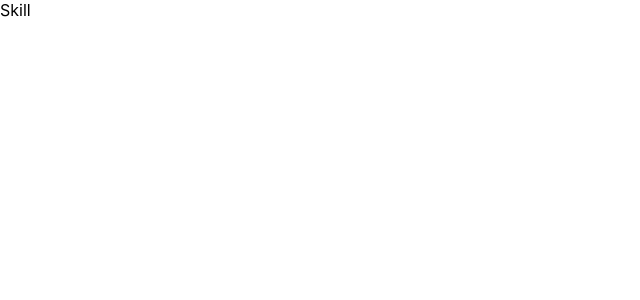
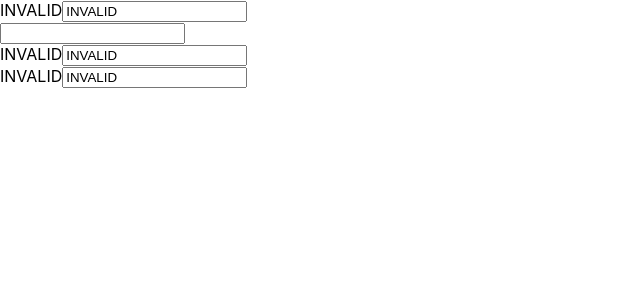
Before and after one commit to danni140c/gw2combat-ui, a React (Create React App) app: page / in a window 1280 px wide. Shown: the top 300 px of the page, without its empty margins (0-640 px from the left). Built offline with nearby package versions, Linux system fonts and the light colour scheme.

Commit message:
Updated Skill component still WIP

```diff
--- a/src/component/Skill/Skill.component.tsx
+++ b/src/component/Skill/Skill.component.tsx
@@ -1,9 +1,49 @@
-import { useReducer } from 'react';
+import React from 'react';
+import {
+  SkillKeyStateType,
+  WeaponTypeStateType,
+  WeaponPositionStateType,
+} from './Skill.config';
 
-type Props = {};
+type Props = {
+  skillKey: SkillKeyStateType;
+  weaponType: WeaponTypeStateType;
+  weaponPosition: WeaponPositionStateType;
+
+  setSkillKeyBaseClass: Function;
+  setSkillKeyName: Function;
+  setWeaponType: Function;
+  setWeaponPosition: Function;
+
+  updateSkill: Function;
+};
 
 export const Skill = (props: Props) => {
-  return <div>Skill</div>;
+  const {
+    skillKey: { baseClass, name },
+    weaponType,
+    weaponPosition,
+    setSkillKeyBaseClass,
+    setSkillKeyName,
+    setWeaponType,
+    setWeaponPosition,
+    updateSkill,
+  } = props;
+  return (
+    <div>
+      {baseClass}
+      <input value={baseClass} onChange={updateSkill(setSkillKeyBaseClass)} />
+      <br />
+      {name}
+      <input value={name} onChange={updateSkill(setSkillKeyName)} />
+      <br />
+      {weaponType}
+      <input value={weaponType} onChange={updateSkill(setWeaponType)} />
+      <br />
+      {weaponPosition}
+      <input value={weaponPosition} onChange={updateSkill(setWeaponPosition)} />
+    </div>
+  );
 };
 
 export default Skill;
--- a/src/component/Skill/Skill.config.ts
+++ b/src/component/Skill/Skill.config.ts
@@ -1,6 +1,7 @@
-import { Class, WeaponType } from '../../util/types';
+import { Class, WeaponType, WeaponPosition } from '../../util/types';
 
-type SkillKeyStateType = {
+/* skill_key */
+export type SkillKeyStateType = {
   baseClass: Class;
   name: string;
 };
@@ -22,7 +23,7 @@ enum SkillKeyAction {
 }
 
 export const skillKeyReducer = (
-  state: SkillKeyStateType,
+  state: SkillKeyStateType = initialSkillKey,
   action: SkillKeyActionType
 ): SkillKeyStateType => {
   switch (action.type) {
@@ -42,7 +43,13 @@ export const skillKeyUpdateBaseClass = (value: Class): SkillKeyActionType => ({
   baseClass: value,
 });
 
-type WeaponTypeStateType = Number;
+export const skillKeyUpdateName = (value: string): SkillKeyActionType => ({
+  type: SkillKeyAction.UpdateName,
+  name: value,
+});
+
+/* weapon_type */
+export type WeaponTypeStateType = WeaponType;
 
 export const initialWeaponType = WeaponType.Invalid;
 
@@ -51,7 +58,7 @@ type WeaponTypeActionType = {
 };
 
 export const weaponTypeReducer = (
-  state: WeaponTypeStateType,
+  state: WeaponTypeStateType = initialWeaponType,
   action: WeaponTypeActionType
 ): WeaponTypeStateType => {
   const { weaponType } = action;
@@ -61,3 +68,68 @@ export const weaponTypeReducer = (
 export const weaponTypeUpdate = (value: WeaponType): WeaponTypeActionType => ({
   weaponType: value,
 });
+
+/* weapon_position */
+export type WeaponPositionStateType = WeaponPosition;
+
+export const initialWeaponPosition = WeaponPosition.Invalid;
+
+type WeaponPositionActionType = {
+  weaponPosition: WeaponPosition;
+};
+
+export const weaponPositionReducer = (
+  state: WeaponPositionStateType = initialWeaponPosition,
+  action: WeaponPositionActionType
+) => {
+  const { weaponPosition } = action;
+  return weaponPosition;
+};
+
+export const weaponPositionUpdate = (
+  value: WeaponPosition
+): WeaponPositionActionType => ({
+  weaponPosition: value,
+});
+
+/* damage_coefficient */
+export type DamageCoefficientStateType = Number;
+
+export const initialDamageCoefficient = 0.0;
+
+type DamageCoefficientActionType = {
+  damageCoefficient: Number;
+};
+
+export const damageCoefficientReducer = (
+  state: DamageCoefficientStateType = initialDamageCoefficient,
+  action: DamageCoefficientActionType
+) => {
+  const { damageCoefficient } = action;
+  return damageCoefficient;
+};
+
+export const damageCoefficientUpdate = (value: Number) => ({
+  damageCoefficient: value,
+});
+
+/* cast_duration */
+export type CastDurationStateType = Number[];
+
+export const initialCastDuration = [0, 0];
+
+type CastDurationActionType = {
+  castDuration: Number[];
+};
+
+export const castDurationReducer = (
+  state: CastDurationStateType = initialCastDuration,
+  action: CastDurationActionType
+) => {
+  const { castDuration } = action;
+  return castDuration;
+};
+
+export const castDurationUpdate = (value: Number[]) => ({
+  castDuration: value,
+});
--- a/src/component/Skill/Skill.container.tsx
+++ b/src/component/Skill/Skill.container.tsx
@@ -1,10 +1,11 @@
-import { useReducer, useEffect } from 'react';
+import { useReducer, useEffect, useState } from 'react';
+import { Class, WeaponType, WeaponPosition } from '../../util/types';
 import Skill from './Skill.component';
 import {
   initialSkillKey,
   skillKeyReducer,
-  initialWeaponType,
-  weaponTypeReducer,
+  skillKeyUpdateBaseClass,
+  skillKeyUpdateName,
 } from './Skill.config';
 
 type Props = {
@@ -16,20 +17,47 @@ const SkillContainer = (props: Props) => {
     skillKeyReducer,
     initialSkillKey
   );
-  const [weaponType, dispatchWeaponType] = useReducer(
-    weaponTypeReducer,
-    initialWeaponType
+  const [weaponType, setWeaponType] = useState<WeaponType>(WeaponType.Invalid);
+  const [weaponPosition, setWeaponPosition] = useState<WeaponPosition>(
+    WeaponPosition.Invalid
   );
   const skill = {
     skillKey,
     weaponType,
+    weaponPosition,
+  };
+
+  const setSkillKeyBaseClass = (value: Class) =>
+    dispatchSkillKey(skillKeyUpdateBaseClass(value));
+  const setSkillKeyName = (value: string) =>
+    dispatchSkillKey(skillKeyUpdateName(value));
+
+  const updateSkill = (updater: Function) => (e: any) => {
+    e.preventDefault();
+    if (e?.target?.value) {
+      updater(e.target.value);
+    }
+  };
+
+  const containerFunctions = {
+    setSkillKeyBaseClass,
+    setSkillKeyName,
+    setWeaponType,
+    setWeaponPosition,
+    updateSkill,
+  };
+
+  const containerProps = {
+    skillKey,
+    weaponType,
+    weaponPosition,
   };
 
   useEffect(() => {
     const { onUpdate = () => {} } = props;
     onUpdate(skill);
   });
-  return <Skill />;
+  return <Skill {...containerFunctions} {...containerProps} />;
 };
 
 export default SkillContainer;
--- a/src/util/types/index.ts
+++ b/src/util/types/index.ts
@@ -13,14 +13,22 @@ export enum Class {
 }
 
 export enum WeaponType {
-  Invalid = 0,
-  EmptyHanded,
-  Greatsword,
-  Sword,
-  Axe,
-  Torch,
-  Scepter,
-  Focus,
-  KitConjure,
-  Tome,
+  Invalid = 'INVALID',
+  EmptyHanded = 'EMPTY_HANDED',
+  Greatsword = 'GREATSWORD',
+  Sword = 'SWORD',
+  Axe = 'AXE',
+  Torch = 'TORCH',
+  Scepter = 'SCEPTER',
+  Focus = 'FOCUS',
+  KitConjure = 'KIT_CONJURE',
+  Tome = 'TOME',
 }
+
+export enum WeaponPosition {
+  Invalid = 'INVALID',
+  Universal = 'UNIVERSAL',
+  MainHand = 'MAIN_HAND',
+  OffHand = 'OFF_HAND',
+  TwoHanded = 'TWO_HANDED',
+}
```
